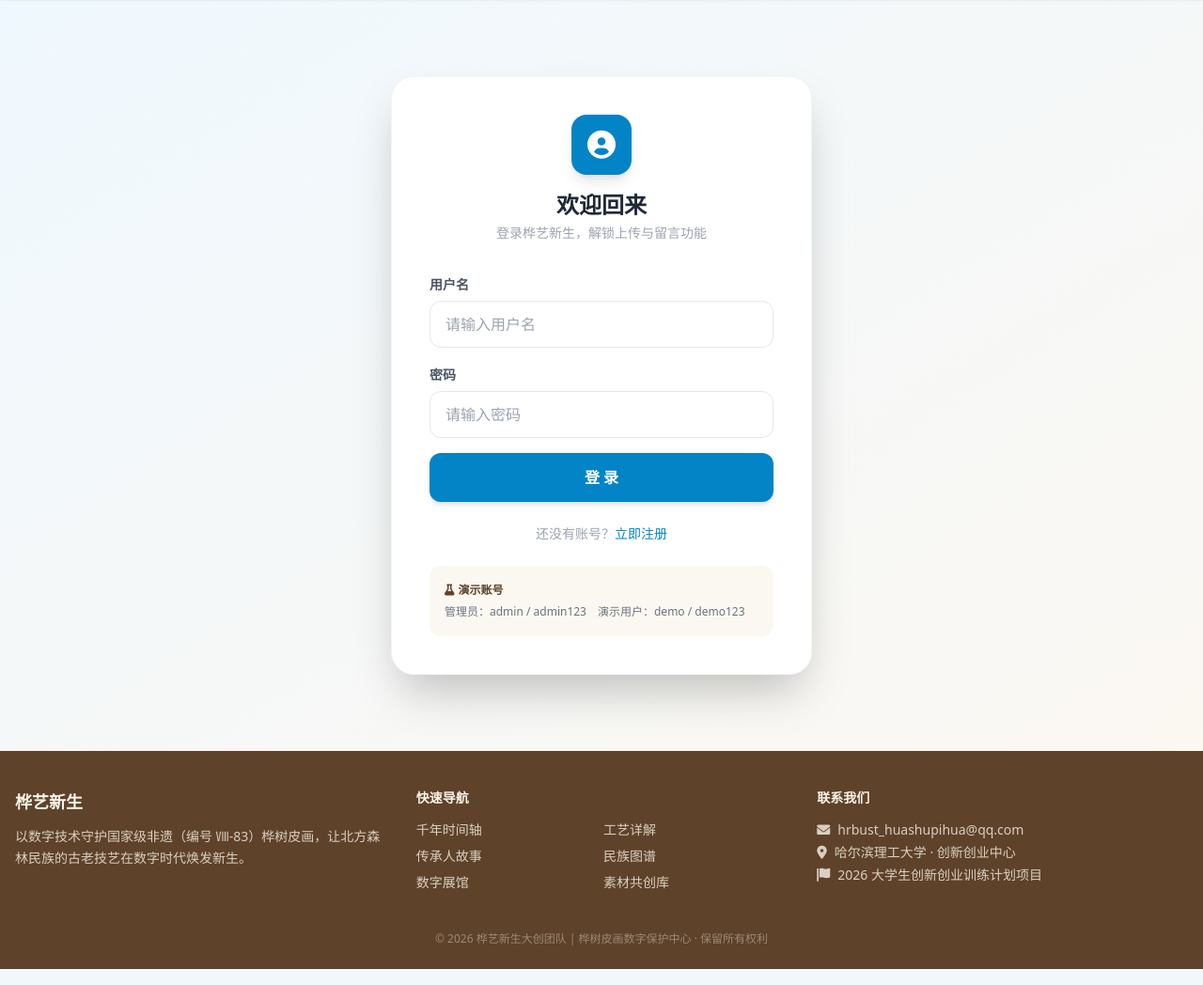
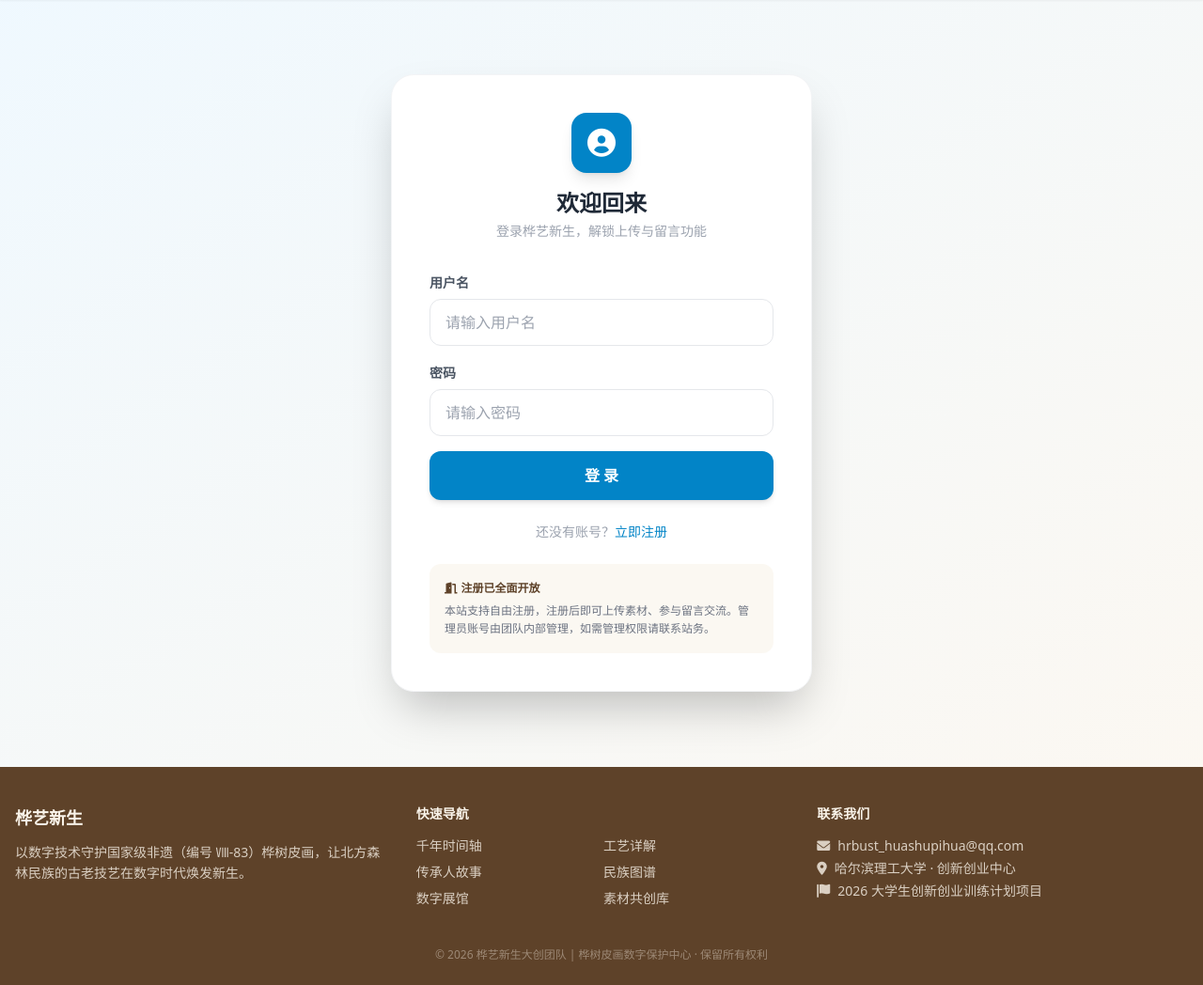
Before and after one commit to shuruofei/website, a Flask app: page /login in a window 1280 px wide. Shown: the part 65-1113 px from the top of the page at 94% size. Run offline with Flask 3, Linux system fonts and the light colour scheme.

Commit message:
开放注册说明更新：登录页移除公开账号密码提示，README 补充注册权限说明

```diff
--- a/templates/login.html
+++ b/templates/login.html
@@ -33,8 +33,8 @@
         </div>
 
         <div class="mt-6 bg-birch-light/60 rounded-xl p-4 text-xs text-gray-500 leading-relaxed">
-            <p class="font-bold text-birch-dark mb-1"><i class="fas fa-flask mr-1"></i>演示账号</p>
-            <p>管理员：admin / admin123　演示用户：demo / demo123</p>
+            <p class="font-bold text-birch-dark mb-1"><i class="fas fa-door-open mr-1"></i>注册已全面开放</p>
+            <p>本站支持自由注册，注册后即可上传素材、参与留言交流。管理员账号由团队内部管理，如需管理权限请联系站务。</p>
         </div>
     </div>
 </div>
```
Also changed, not shown: README.md.
